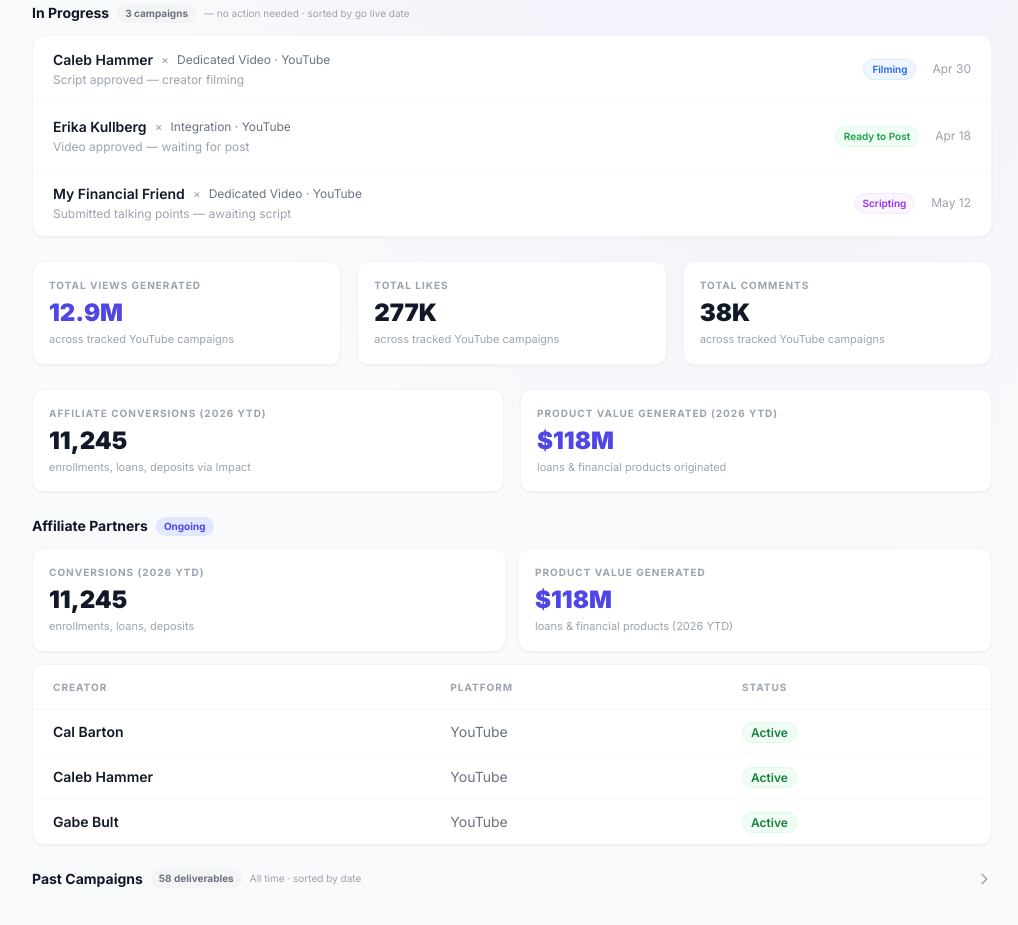
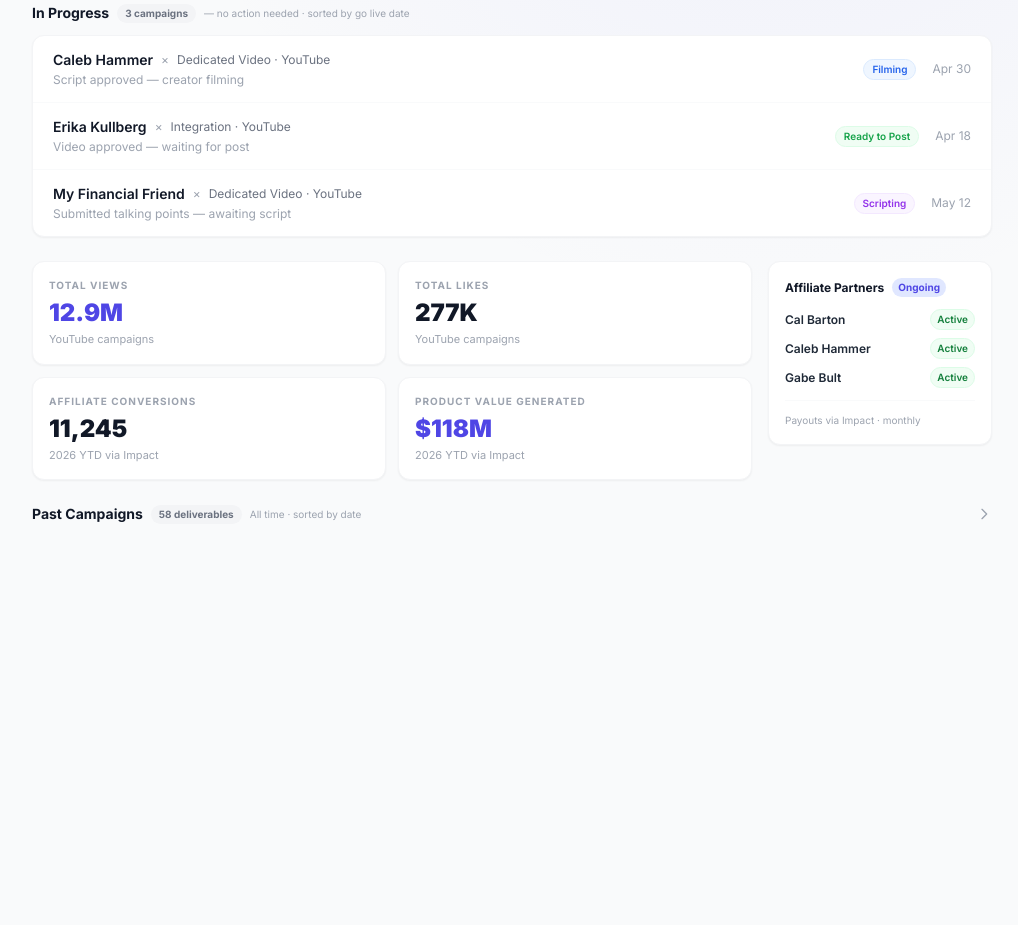
Before and after one commit to partnerships-collabs/creator-dashboard-mockups, a plain HTML site: page mockup-brand-a.html in a window 1280 px wide. Shown: the part 431-1356 px from the top of the page, without its empty margins (128-1146 px from the left). After the commit the page ends 991 px from the top, so only its background shows below. Drawn offline with nearby package versions, Linux system fonts and the light colour scheme.

Commit message:
Side-by-side stats and affiliate partners, remove duplicate rows

```diff
--- a/mockup-brand-a.html
+++ b/mockup-brand-a.html
@@ -201,89 +201,56 @@
     </div>
   </div>
 
-  <!-- ═══ CONTENT PERFORMANCE STATS ═══ -->
-  <div class="grid grid-cols-3 gap-4">
+  <!-- ═══ STATS + AFFILIATE SIDE BY SIDE ═══ -->
+  <div class="flex gap-4 items-start">
+
+    <!-- Left: stats stack -->
+    <div class="flex-1 grid grid-cols-2 gap-3">
       <div class="bg-white rounded-xl border border-gray-100 shadow-sm p-4">
-      <div class="text-[10px] font-bold text-gray-400 uppercase tracking-widest mb-1">Total Views Generated</div>
+        <div class="text-[10px] font-bold text-gray-400 uppercase tracking-widest mb-1">Total Views</div>
         <div class="text-2xl font-black text-brand-600">12.9M</div>
-      <div class="text-[11px] text-gray-400 mt-0.5">across tracked YouTube campaigns</div>
+        <div class="text-[11px] text-gray-400 mt-0.5">YouTube campaigns</div>
       </div>
       <div class="bg-white rounded-xl border border-gray-100 shadow-sm p-4">
         <div class="text-[10px] font-bold text-gray-400 uppercase tracking-widest mb-1">Total Likes</div>
         <div class="text-2xl font-black text-gray-900">277K</div>
-      <div class="text-[11px] text-gray-400 mt-0.5">across tracked YouTube campaigns</div>
+        <div class="text-[11px] text-gray-400 mt-0.5">YouTube campaigns</div>
       </div>
       <div class="bg-white rounded-xl border border-gray-100 shadow-sm p-4">
-      <div class="text-[10px] font-bold text-gray-400 uppercase tracking-widest mb-1">Total Comments</div>
-      <div class="text-2xl font-black text-gray-900">38K</div>
-      <div class="text-[11px] text-gray-400 mt-0.5">across tracked YouTube campaigns</div>
-    </div>
-  </div>
-
-  <!-- ═══ BUSINESS IMPACT STATS ═══ -->
-  <div class="grid grid-cols-2 gap-4">
-    <div class="bg-white rounded-xl border border-gray-100 shadow-sm p-4">
-      <div class="text-[10px] font-bold text-gray-400 uppercase tracking-widest mb-1">Affiliate Conversions (2026 YTD)</div>
+        <div class="text-[10px] font-bold text-gray-400 uppercase tracking-widest mb-1">Affiliate Conversions</div>
         <div class="text-2xl font-black text-gray-900">11,245</div>
-      <div class="text-[11px] text-gray-400 mt-0.5">enrollments, loans, deposits via Impact</div>
-    </div>
-    <div class="bg-white rounded-xl border border-gray-100 shadow-sm p-4">
-      <div class="text-[10px] font-bold text-gray-400 uppercase tracking-widest mb-1">Product Value Generated (2026 YTD)</div>
-      <div class="text-2xl font-black text-brand-600">$118M</div>
-      <div class="text-[11px] text-gray-400 mt-0.5">loans &amp; financial products originated</div>
-    </div>
-  </div>
-
-  <!-- ═══ AFFILIATE PARTNERS ═══ -->
-  <div class="mb-6">
-    <div class="flex items-center gap-2 mb-3">
-      <h2 class="text-sm font-bold text-gray-900">Affiliate Partners</h2>
-      <span class="text-[10px] font-bold bg-indigo-100 text-indigo-600 px-2 py-0.5 rounded-full">Ongoing</span>
-    </div>
-
-    <!-- Program-level summary stats -->
-    <div class="grid grid-cols-2 gap-3 mb-3">
-      <div class="bg-white rounded-xl border border-gray-100 shadow-sm p-4">
-        <div class="text-[10px] font-bold text-gray-400 uppercase tracking-widest mb-1">Conversions (2026 YTD)</div>
-        <div class="text-2xl font-black text-gray-900">11,245</div>
-        <div class="text-[11px] text-gray-400 mt-0.5">enrollments, loans, deposits</div>
+        <div class="text-[11px] text-gray-400 mt-0.5">2026 YTD via Impact</div>
       </div>
       <div class="bg-white rounded-xl border border-gray-100 shadow-sm p-4">
         <div class="text-[10px] font-bold text-gray-400 uppercase tracking-widest mb-1">Product Value Generated</div>
         <div class="text-2xl font-black text-brand-600">$118M</div>
-        <div class="text-[11px] text-gray-400 mt-0.5">loans &amp; financial products (2026 YTD)</div>
+        <div class="text-[11px] text-gray-400 mt-0.5">2026 YTD via Impact</div>
       </div>
     </div>
 
-    <!-- Per-creator table -->
-    <div class="bg-white rounded-xl border border-gray-100 shadow-sm overflow-hidden">
-      <table class="w-full text-sm">
-        <thead>
-          <tr class="border-b border-gray-100">
-            <th class="text-left px-5 py-3 text-[10px] font-bold text-gray-400 uppercase tracking-widest">Creator</th>
-            <th class="text-left px-5 py-3 text-[10px] font-bold text-gray-400 uppercase tracking-widest">Platform</th>
-            <th class="text-left px-5 py-3 text-[10px] font-bold text-gray-400 uppercase tracking-widest">Status</th>
-          </tr>
-        </thead>
-        <tbody class="divide-y divide-gray-50">
-          <tr class="hover:bg-gray-50">
-            <td class="px-5 py-3 font-semibold text-gray-900">Cal Barton</td>
-            <td class="px-5 py-3 text-gray-500">YouTube</td>
-            <td class="px-5 py-3"><span class="px-2 py-0.5 rounded-full bg-green-50 text-green-700 text-xs font-semibold border border-green-100">Active</span></td>
-          </tr>
-          <tr class="hover:bg-gray-50">
-            <td class="px-5 py-3 font-semibold text-gray-900">Caleb Hammer</td>
-            <td class="px-5 py-3 text-gray-500">YouTube</td>
-            <td class="px-5 py-3"><span class="px-2 py-0.5 rounded-full bg-green-50 text-green-700 text-xs font-semibold border border-green-100">Active</span></td>
-          </tr>
-          <tr class="hover:bg-gray-50">
-            <td class="px-5 py-3 font-semibold text-gray-900">Gabe Bult</td>
-            <td class="px-5 py-3 text-gray-500">YouTube</td>
-            <td class="px-5 py-3"><span class="px-2 py-0.5 rounded-full bg-green-50 text-green-700 text-xs font-semibold border border-green-100">Active</span></td>
-          </tr>
-        </tbody>
-      </table>
+    <!-- Right: affiliate partners card -->
+    <div class="w-56 bg-white rounded-xl border border-gray-100 shadow-sm p-4 flex-shrink-0">
+      <div class="flex items-center gap-2 mb-3">
+        <span class="text-xs font-bold text-gray-900">Affiliate Partners</span>
+        <span class="text-[10px] font-bold bg-indigo-100 text-indigo-600 px-1.5 py-0.5 rounded-full">Ongoing</span>
       </div>
+      <div class="space-y-2">
+        <div class="flex items-center justify-between">
+          <span class="text-xs font-semibold text-gray-800">Cal Barton</span>
+          <span class="text-[10px] px-1.5 py-0.5 rounded-full bg-green-50 text-green-700 font-semibold border border-green-100">Active</span>
+        </div>
+        <div class="flex items-center justify-between">
+          <span class="text-xs font-semibold text-gray-800">Caleb Hammer</span>
+          <span class="text-[10px] px-1.5 py-0.5 rounded-full bg-green-50 text-green-700 font-semibold border border-green-100">Active</span>
+        </div>
+        <div class="flex items-center justify-between">
+          <span class="text-xs font-semibold text-gray-800">Gabe Bult</span>
+          <span class="text-[10px] px-1.5 py-0.5 rounded-full bg-green-50 text-green-700 font-semibold border border-green-100">Active</span>
+        </div>
+      </div>
+      <div class="mt-3 pt-3 border-t border-gray-50 text-[10px] text-gray-400">Payouts via Impact · monthly</div>
+    </div>
+
   </div>
 
   <!-- ═══ PAST CAMPAIGNS ═══ -->
```
Lines whose indentation alone changed are shown as unchanged.
